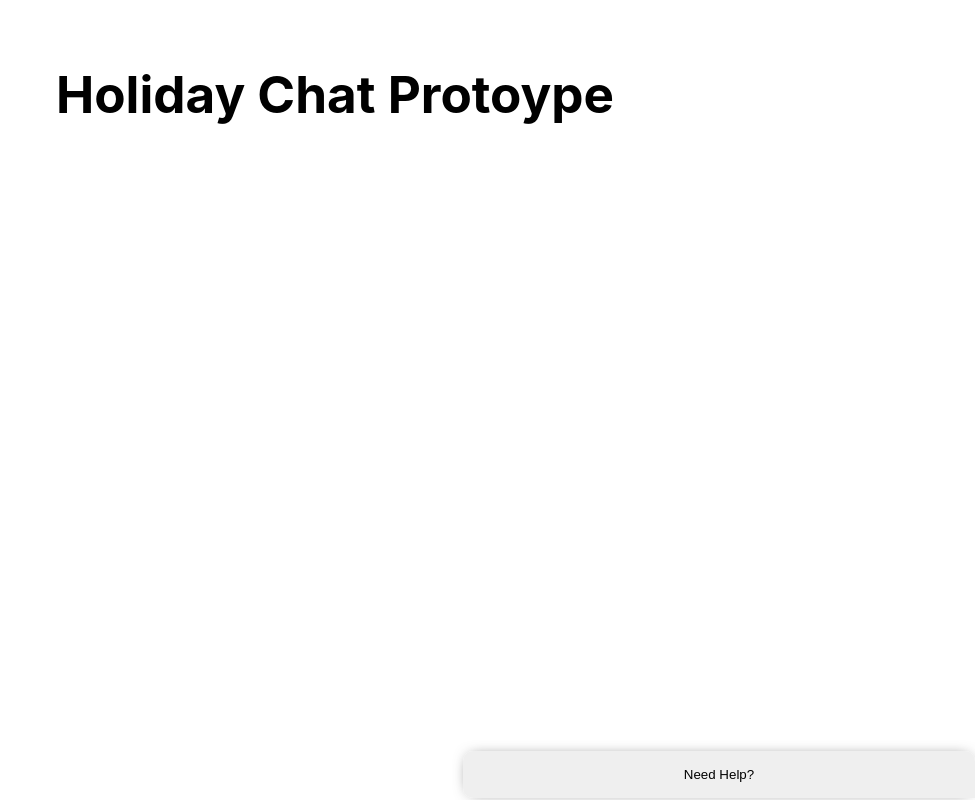
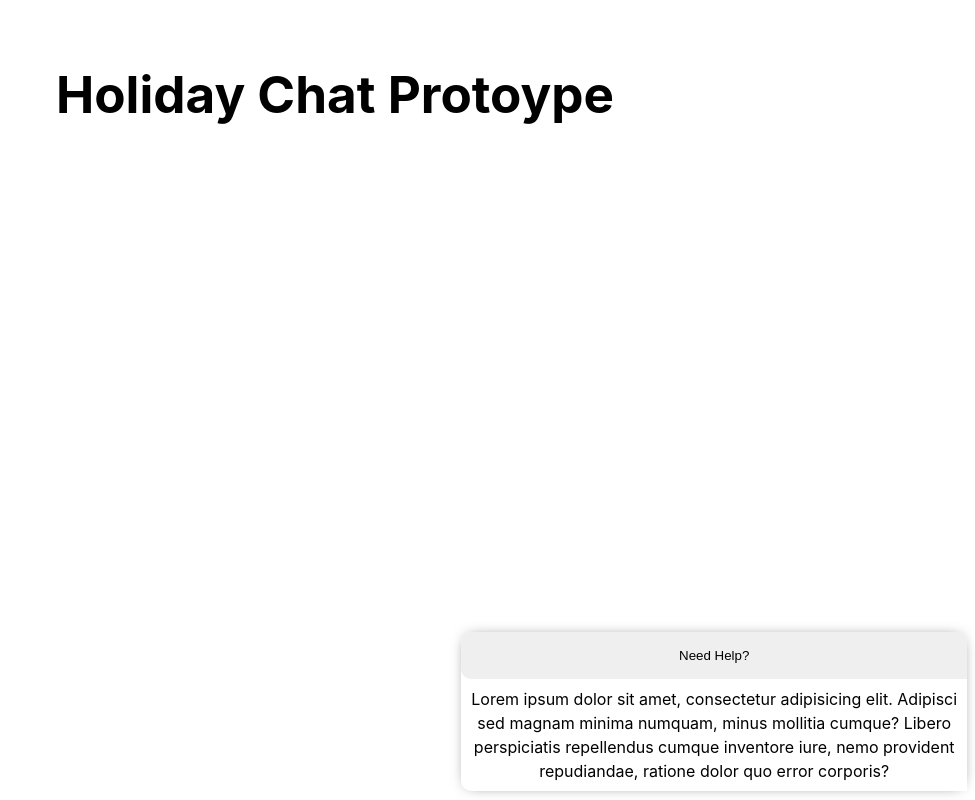
Before and after one commit to TomWoolford/HolidayChatBot, a React (Vite) app: page / in a window 1280 px wide. Shown: the whole page, without its empty margins (305-1280 px from the left). Built offline with nearby package versions, Linux system fonts and the light colour scheme.

Commit message:
Add content div to button

```diff
--- a/src/components/ChatBot.jsx
+++ b/src/components/ChatBot.jsx
@@ -1,12 +1,14 @@
 import PropTypes from 'prop-types';
 import './chat.css';
 import ChatContainer from './ChatContainer';
+import ChatContent from './ChatContent';
 import ChatHeader from './ChatHeader';
 
 const ChatBot = () => {
     return (
         <ChatContainer>
             <ChatHeader />
+            <ChatContent />
         </ChatContainer>
     )
 }
--- /dev/null
+++ b/src/components/ChatContent.jsx
@@ -0,0 +1,16 @@
+import PropTypes from 'prop-types';
+import './chat.css';
+
+const ChatContent = () => {
+    return (
+        <div className='content'>
+            Lorem ipsum dolor sit amet, consectetur adipisicing elit. Adipisci sed magnam minima numquam, minus mollitia cumque? Libero perspiciatis repellendus cumque inventore iure, nemo provident repudiandae, ratione dolor quo error corporis?
+        </div>
+    )
+}
+
+ChatContent.propTypes = {
+
+};
+
+export default ChatContent;
--- a/src/components/chat.css
+++ b/src/components/chat.css
@@ -7,7 +7,7 @@
     border-top-right-radius: 10px;
     border-bottom-left-radius: 10px;
     box-shadow: 0px 0px 15px -7px rgba(0, 0, 0, 0.75);
-    margin-bottom: 2px;
+    margin-bottom: 1px;
 }
 
 .header {
@@ -25,5 +25,10 @@
 }
 .header:active {
     background-color: #413057;
-    transform: translateY(2px);
+    transform: translate(-1px, 1px);
 }
+
+.content {
+    overflow-y: auto;
+    padding: .5rem;
+}
```
